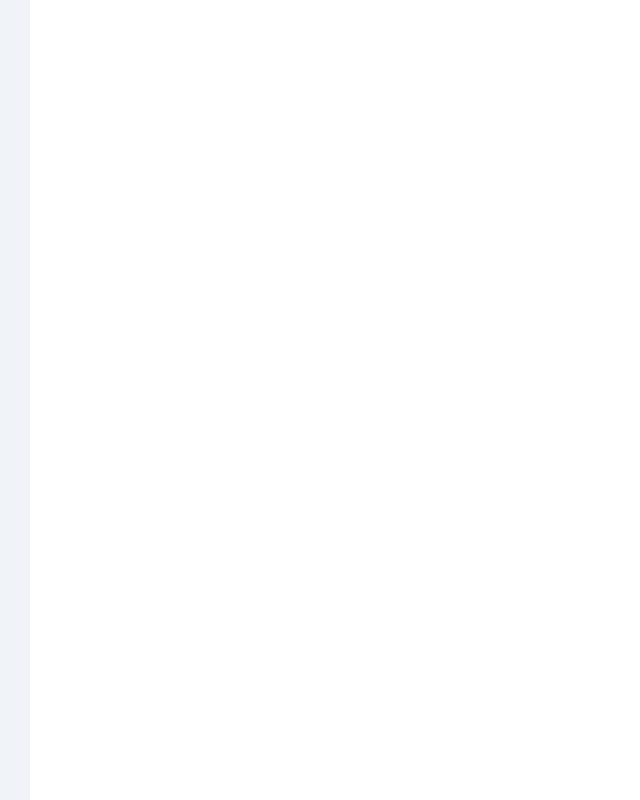
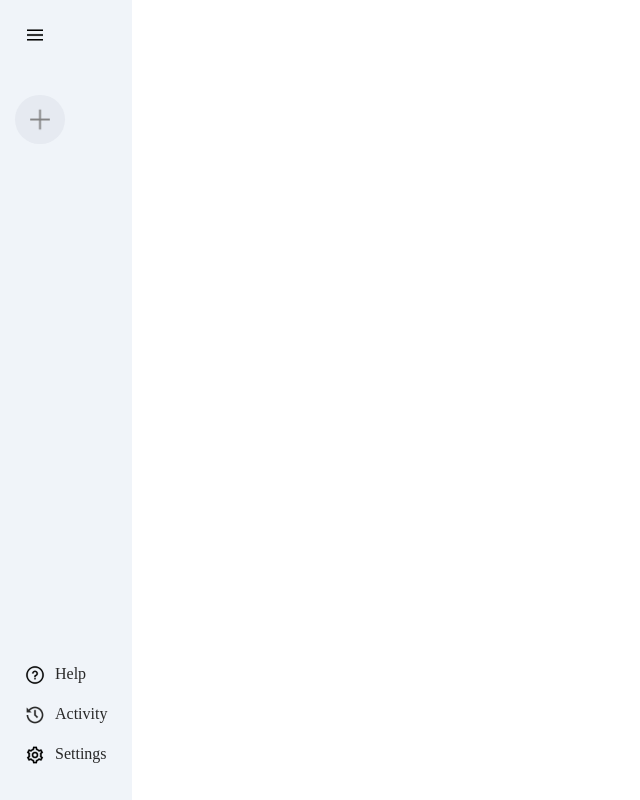
Before and after one commit to PraveenRosa2001/AI_App, a React (Vite) app: page / in a window 1280 px wide. Shown: the whole page, without its empty margins (0-640 px from the left). Built offline with nearby package versions, Linux system fonts and the light colour scheme.

Commit message:
Add an items for the Sidebar

```diff
--- a/src/components/Sidebar/Sidebar.jsx
+++ b/src/components/Sidebar/Sidebar.jsx
@@ -1,15 +1,43 @@
-import React from 'react'
+import React, { useState } from 'react'
 import './Sidebar.css'
-
+import {assets} from '../../assets/assets'
 
 const Sidebar = () => {
+
+  const [extended,setExtende] = useState(false)
   return (
     <div className='sidebar'>
       <div className="top">
+            <img className='menu' src={assets.menu_icon} alt=""/>
+        <div className="new-chat">
+            <img src={assets.plus_icon} alt=""/>
+            {extended?<p>New Chat</p>:null}
+        </div>
+        {extended?
+          <div className="recent">
+            <p className="recent-title">Recent</p>
+          <div className="recent-entry">
+            <img src={assets.message_icon} alt=""/>
+            <p>What is react....</p>
+          </div>
+          </div>
+          :null
+      }
 
       </div>
       <div className="bottom">
-
+        <div className="bottom-item recent-entry">
+          <img src={assets.question_icon} alt="" />
+          <p>Help</p>
+        </div>
+        <div className="bottom-item recent-entry">
+          <img src={assets.history_icon} alt="" />
+          <p>Activity</p>
+        </div>
+        <div className="bottom-item recent-entry">
+          <img src={assets.setting_icon} alt="" />
+          <p>Settings</p>
+        </div>
       </div>
     </div>
   )
```
